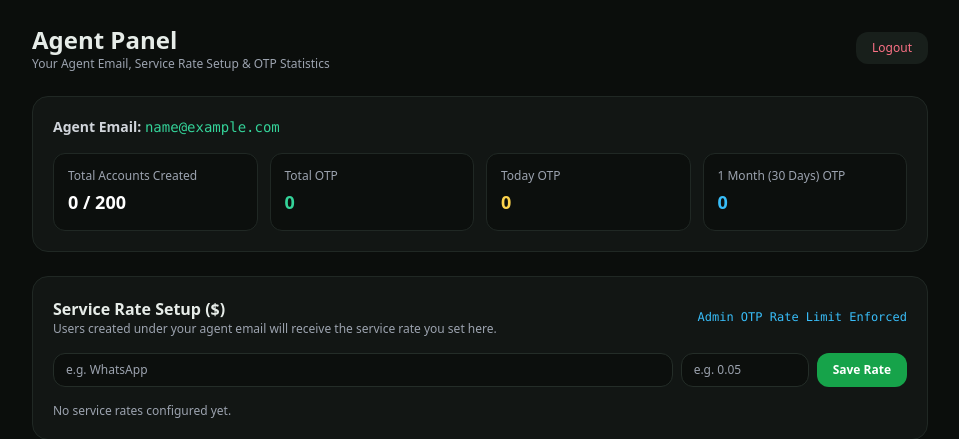
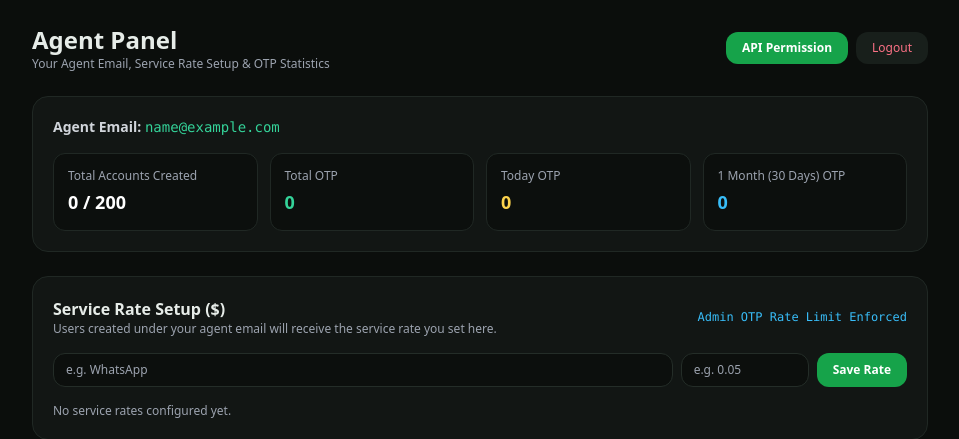
Before and after one commit to mrifathossen57-svg/Free-ai, a Flask app: page /agent-panel in a window 1280 px wide. Shown: the top 439 px of the page, without its empty margins (160-1119 px from the left). Run offline with Flask 3, Linux system fonts and the light colour scheme; the visitor is signed in with stand-in values (Sample User, id 1); data comes from the database, SQL or seed files in the repository; data that the repository does not hold is empty; some libraries are stand-ins or nearby versions.

Commit message:
Update agent_panel.html

```diff
--- a/templates/agent_panel.html
+++ b/templates/agent_panel.html
@@ -2,12 +2,18 @@
 {% block title %}Agent Panel{% endblock %}
 {% block content %}
 <div class="max-w-4xl mx-auto space-y-6">
-  <div class="flex items-center justify-between">
+  <div class="flex flex-wrap items-center justify-between gap-2">
     <div>
       <h1 class="text-2xl font-bold">Agent Panel</h1>
-      <p class="text-xs text-gray-400">Your Agent Email, Service Rate Setup & OTP Statistics</p>
+      <p class="text-xs text-gray-400">Your Agent Email, Service Rate Setup &amp; OTP Statistics</p>
     </div>
-    <a href="{{ url_for('logout') }}" class="px-4 py-2 rounded-xl bg-[#181f1b] text-xs text-rose-400">Logout</a>
+    <div class="flex items-center gap-2">
+      <button type="button" onclick="openApiPermissionModal('', 'enable')"
+              class="px-4 py-2 rounded-xl accent-btn text-xs font-semibold text-white">
+        API Permission
+      </button>
+      <a href="{{ url_for('logout') }}" class="px-4 py-2 rounded-xl bg-[#181f1b] text-xs text-rose-400">Logout</a>
+    </div>
   </div>
 
   <div class="card rounded-2xl p-5 space-y-4">
@@ -94,6 +100,17 @@
           </div>
           <div class="flex flex-wrap items-center gap-2 sm:gap-3">
             <span class="text-gray-400">OTP: <strong class="text-white">{{ u.otp_count }}</strong></span>
+            {% if u.api_enabled == 1 %}
+              <button type="button" onclick="openApiPermissionModal('{{ u.email }}', 'disable')"
+                      class="px-2.5 py-1 rounded-lg bg-emerald-950 text-emerald-400 border border-emerald-700/40 font-semibold">
+                API ON
+              </button>
+            {% else %}
+              <button type="button" onclick="openApiPermissionModal('{{ u.email }}', 'enable')"
+                      class="px-2.5 py-1 rounded-lg bg-[#181f1b] hover:bg-[#222c26] text-amber-300 border border-[#2a3630] font-semibold">
+                API Perm
+              </button>
+            {% endif %}
             <span class="font-semibold {% if u.status == 'ACTIVE' %}text-emerald-400{% elif u.status in ('DEACTIVATED', 'REJECTED') %}text-rose-400{% else %}text-amber-300{% endif %}">
               {{ u.status }}
             </span>
@@ -136,4 +153,71 @@
     </div>
   </div>
 </div>
+
+<!-- API Permission Modal -->
+<div id="apiPermissionModal" class="fixed inset-0 z-50 hidden bg-black/70 items-center justify-center p-4">
+  <div class="card w-full max-w-md rounded-2xl p-5 space-y-4 border border-[#27312c]">
+    <div class="flex items-center justify-between">
+      <h3 id="apiPermTitle" class="text-base font-bold text-white">API Permission</h3>
+      <button type="button" onclick="closeApiPermissionModal()" class="text-xs text-gray-400 hover:text-white">✕</button>
+    </div>
+    <p id="apiPermDesc" class="text-xs text-gray-400">
+      Enter the user's account email to activate API access. Once enabled, their API key will appear on their Profile page.
+    </p>
+    <form method="POST" action="{{ url_for('agent_api_permission') }}" class="space-y-3">
+      <select id="apiPermMode" name="mode"
+              class="w-full px-3 py-2 rounded-xl bg-[#0c0f0d] border border-[#242d28] text-xs text-gray-200">
+        <option value="enable">Enable API Permission</option>
+        <option value="disable">Disable API Permission</option>
+      </select>
+      <input id="apiPermEmail" type="email" name="user_email" required placeholder="user@example.com"
+             class="w-full px-3.5 py-2.5 rounded-xl bg-[#0c0f0d] border border-[#242d28] text-xs text-white" />
+      <div class="flex items-center justify-end gap-2 pt-1">
+        <button type="button" onclick="closeApiPermissionModal()"
+                class="px-3.5 py-2 rounded-xl bg-[#181f1b] text-xs text-gray-300">
+          Cancel
+        </button>
+        <button type="submit" id="apiPermSubmitBtn"
+                class="px-4 py-2 rounded-xl accent-btn text-xs font-semibold text-white">
+          Confirm
+        </button>
+      </div>
+    </form>
+  </div>
+</div>
+
+<script>
+  function openApiPermissionModal(email = "", mode = "enable") {
+    const modal = document.getElementById("apiPermissionModal");
+    const emailInput = document.getElementById("apiPermEmail");
+    const modeSelect = document.getElementById("apiPermMode");
+    const titleEl = document.getElementById("apiPermTitle");
+    const descEl = document.getElementById("apiPermDesc");
+
+    if (emailInput) emailInput.value = email || "";
+    if (modeSelect) modeSelect.value = mode === "disable" ? "disable" : "enable";
+
+    if (mode === "disable") {
+      if (titleEl) titleEl.textContent = "Disable API Permission";
+      if (descEl) descEl.textContent = "This will hide and disable API access for this user account.";
+    } else {
+      if (titleEl) titleEl.textContent = "Grant API Permission";
+      if (descEl) descEl.textContent = "Enter the user's account email to activate API access. Once enabled, their API key will appear on their Profile page.";
+    }
+
+    if (modal) {
+      modal.classList.remove("hidden");
+      modal.classList.add("flex");
+      setTimeout(() => emailInput?.focus(), 50);
+    }
+  }
+
+  function closeApiPermissionModal() {
+    const modal = document.getElementById("apiPermissionModal");
+    if (modal) {
+      modal.classList.add("hidden");
+      modal.classList.remove("flex");
+    }
+  }
+</script>
 {% endblock %}
```
